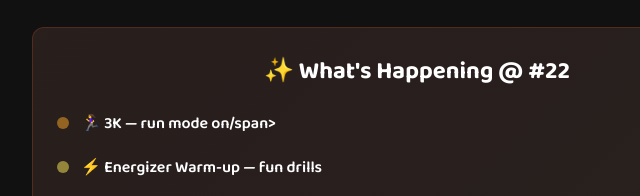
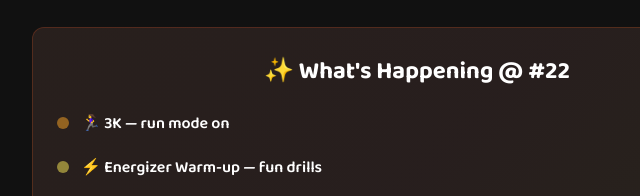
Before and after one commit to RunBaeDev/RunBae-Website, a plain HTML site: page index.html in a window 1280 px wide. Shown: the part 1307-1503 px from the top of the page, 223-863 px from the left. Drawn offline with Linux system fonts and the light colour scheme.

Commit message:
Fix closing tag for run mode span element

```diff
--- a/index.html
+++ b/index.html
@@ -589,7 +589,7 @@
         <div class="runner-column">
           <div class="runner-item">
             <div class="dot orange"></div>
-            <span>🏃‍♀️ 3K — run mode on/span>
+            <span>🏃‍♀️ 3K — run mode on</span>
           </div>
           <div class="runner-item">
             <div class="dot yellow"></div>
```
